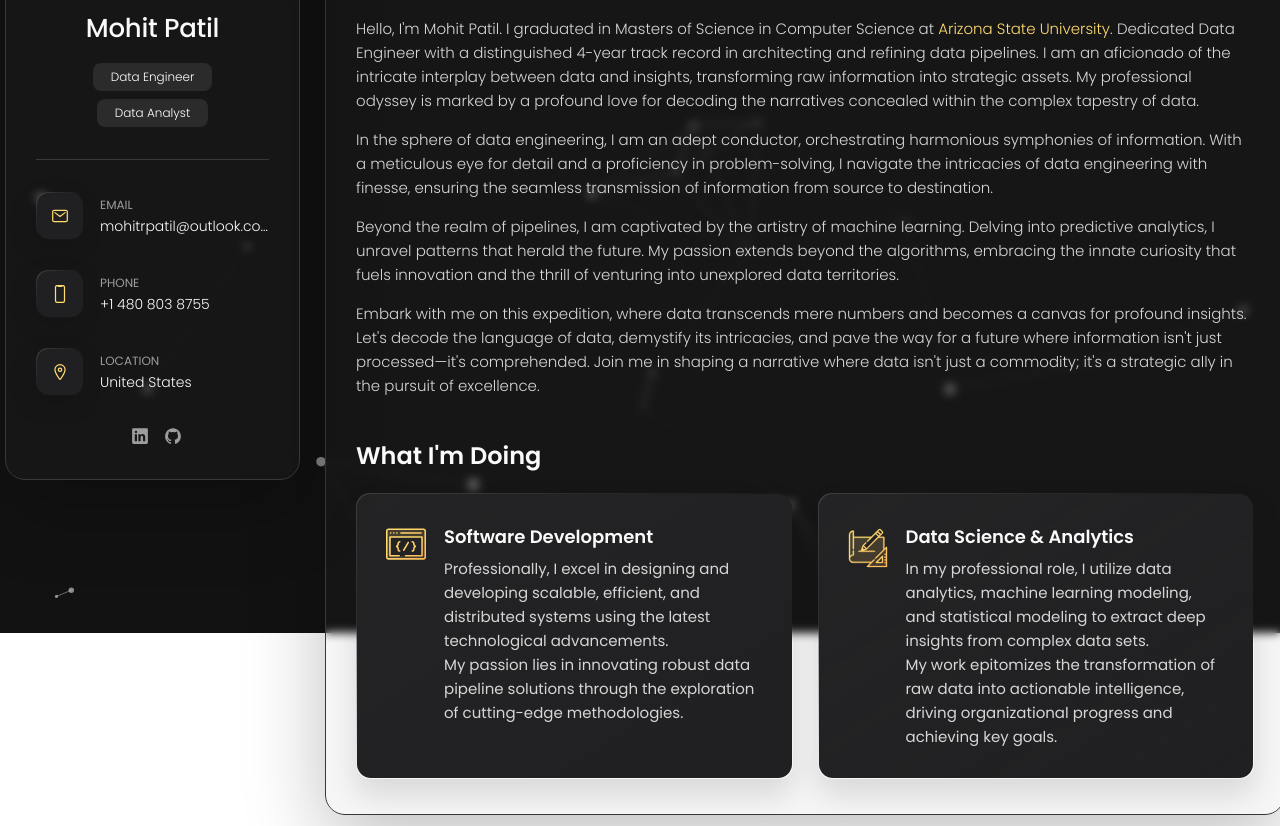
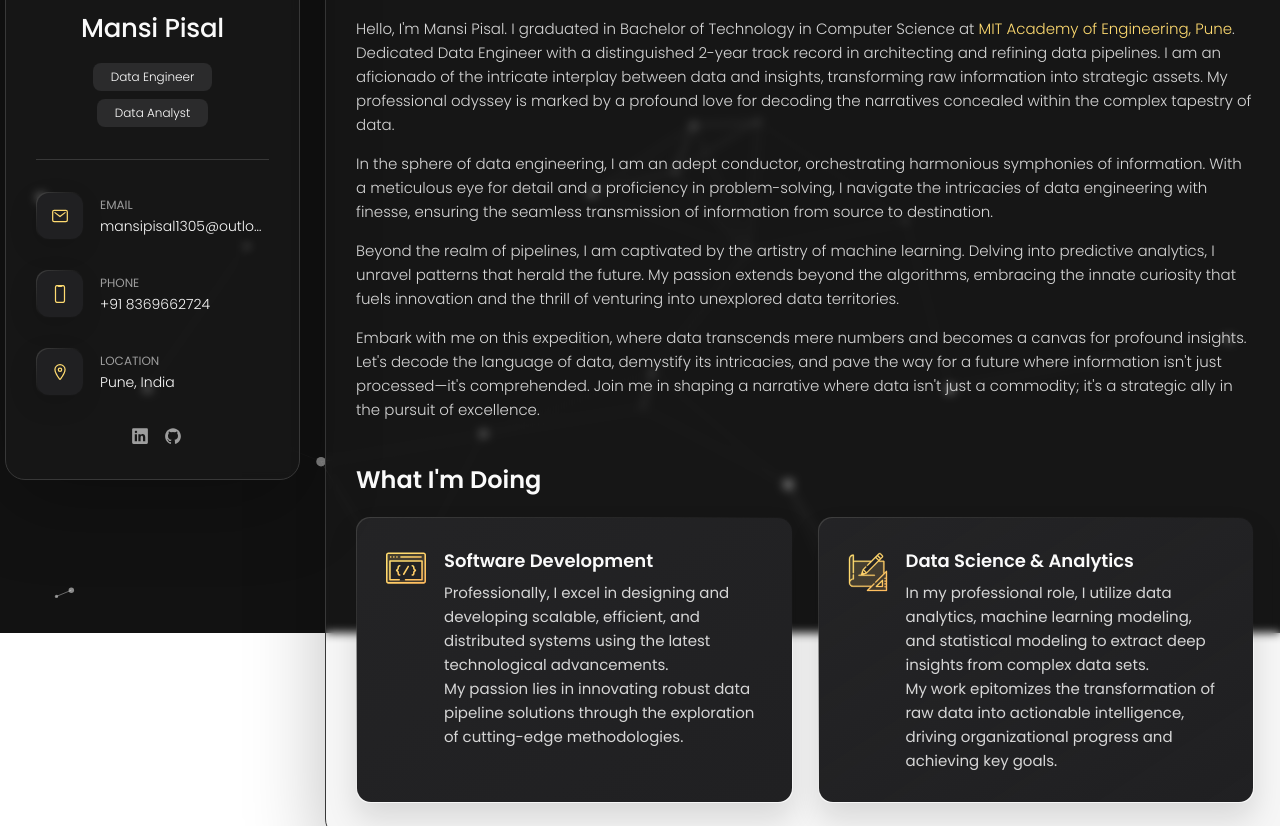
Before and after one commit to Mansipisal/mansipisal.github.io, a plain HTML site: page index.html in a window 1280 px wide. Shown: the part 167-993 px from the top of the page. Drawn offline with nearby package versions, Linux system fonts and the light colour scheme.

Commit message:
Update index.html

```diff
--- a/index.html
+++ b/index.html
@@ -5,7 +5,7 @@
   <meta charset="UTF-8">
   <meta http-equiv="X-UA-Compatible" content="IE=edge">
   <meta name="viewport" content="width=device-width, initial-scale=1.0">
-  <title>Mohit Patil Portfolio</title>
+  <title>Mansi Pisal Portfolio</title>
 
   <!--
     - favicon
@@ -52,7 +52,7 @@
           </figure>
 
           <div class="info-content">
-            <h1 class="name" title="Mohit Patil">Mohit Patil</h1>
+            <h1 class="name" title="Mansi Pisal">Mansi Pisal</h1>
 
             <p class="title">Data Engineer</p>
             <p class="gap"></p>
@@ -82,7 +82,7 @@
               <div class="contact-info">
                 <p class="contact-title">Email</p>
 
-                <a href="mailto:mohitrpatil@outlook.com" class="contact-link">mohitrpatil@outlook.com</a>
+                <a href="mailto:mansipisal1305@outlook.com" class="contact-link">mansipisal1305@outlook.com</a>
               </div>
 
             </li>
@@ -96,7 +96,7 @@
               <div class="contact-info">
                 <p class="contact-title">Phone</p>
 
-                <a href="tel:+14808038755" class="contact-link">+1 480 803 8755</a>
+                <a href="tel:+918369662724" class="contact-link">+91 8369662724</a>
               </div>
 
             </li>
@@ -110,7 +110,7 @@
               <div class="contact-info">
                 <p class="contact-title">Birthday</p>
 
-                <time datetime="1998-03-04">March 04, 1998</time>
+                <time datetime="2001-04-05">April 05, 2001</time>
               </div>
 
             </li> -->
@@ -124,7 +124,7 @@
               <div class="contact-info">
                 <p class="contact-title">Location</p>
 
-                <address>United States</address>
+                <address>Pune, India</address>
               </div>
 
             </li>
@@ -136,13 +136,13 @@
           <ul class="social-list">
 
             <li class="social-item">
-              <a href="https://www.linkedin.com/in/mohitpatil1007/" class="social-link" target="_blank">
+              <a href="https://www.linkedin.com/in/mansi-pisal/" class="social-link" target="_blank">
                 <ion-icon name="logo-linkedin"></ion-icon>
               </a>
             </li>
 
             <li class="social-item">
-              <a href="https://github.com/mohitrpatil/" class="social-link" target="_blank">
+              <a href="https://github.com/Mansipisal" class="social-link" target="_blank">
                 <ion-icon name="logo-github"></ion-icon>
               </a>
             </li>
@@ -217,10 +217,10 @@
 
           <section class="about-text">
             <p>
-              Hello, I'm Mohit Patil.
-              I graduated in Masters of Science in Computer Science at
-              <a class="about-p-highlight" href="https://www.asu.edu/" target="_blank">Arizona State University</a>.
-              Dedicated Data Engineer with a distinguished 4-year track record in architecting and refining data pipelines. I am an aficionado of the intricate interplay between data and insights, transforming raw information into strategic assets. My professional odyssey is marked by a profound love for decoding the narratives concealed within the complex tapestry of data. </p>
+              Hello, I'm Mansi Pisal.
+              I graduated in Bachelor of Technology in Computer Science at
+              <a class="about-p-highlight" href="https://www.asu.edu/" target="_blank">MIT Academy of Engineering, Pune</a>.
+              Dedicated Data Engineer with a distinguished 2-year track record in architecting and refining data pipelines. I am an aficionado of the intricate interplay between data and insights, transforming raw information into strategic assets. My professional odyssey is marked by a profound love for decoding the narratives concealed within the complex tapestry of data. </p>
 
               <p>
                 In the sphere of data engineering, I am an adept conductor, orchestrating harmonious symphonies of information. With a meticulous eye for detail and a proficiency in problem-solving, I navigate the intricacies of data engineering with finesse, ensuring the seamless transmission of information from source to destination.
```
